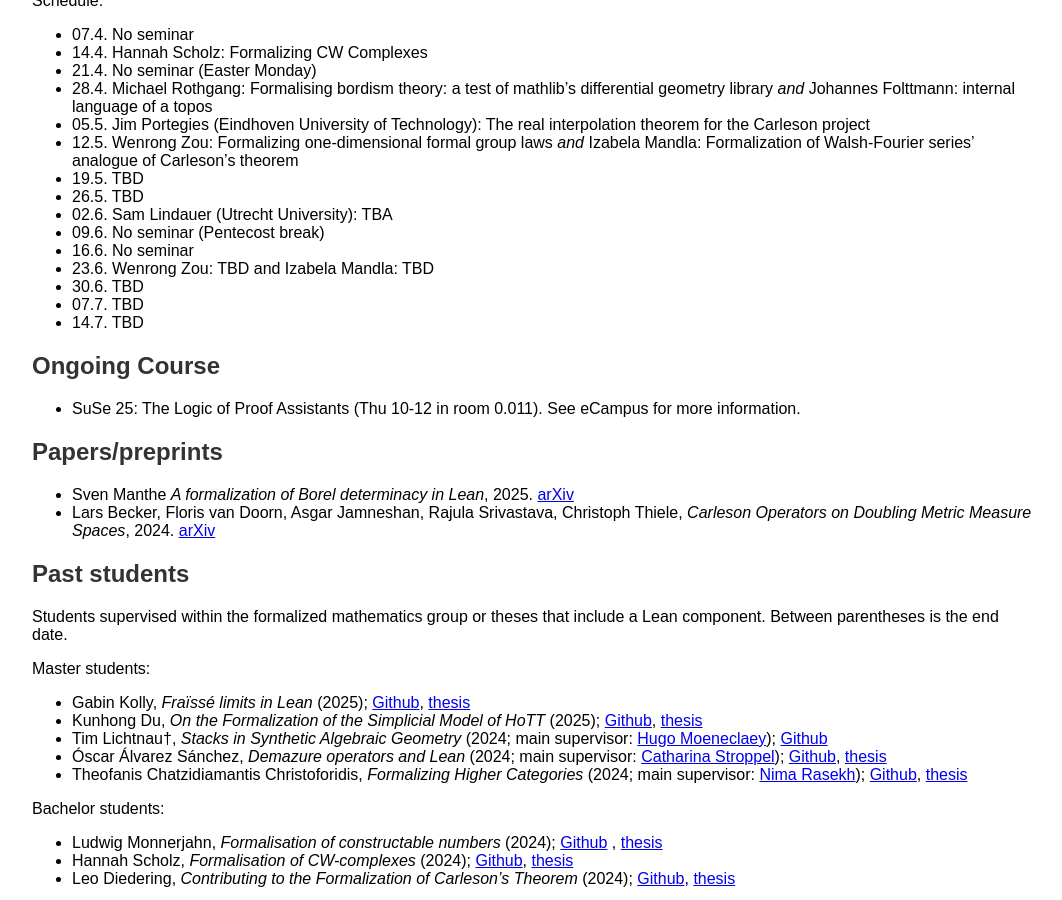
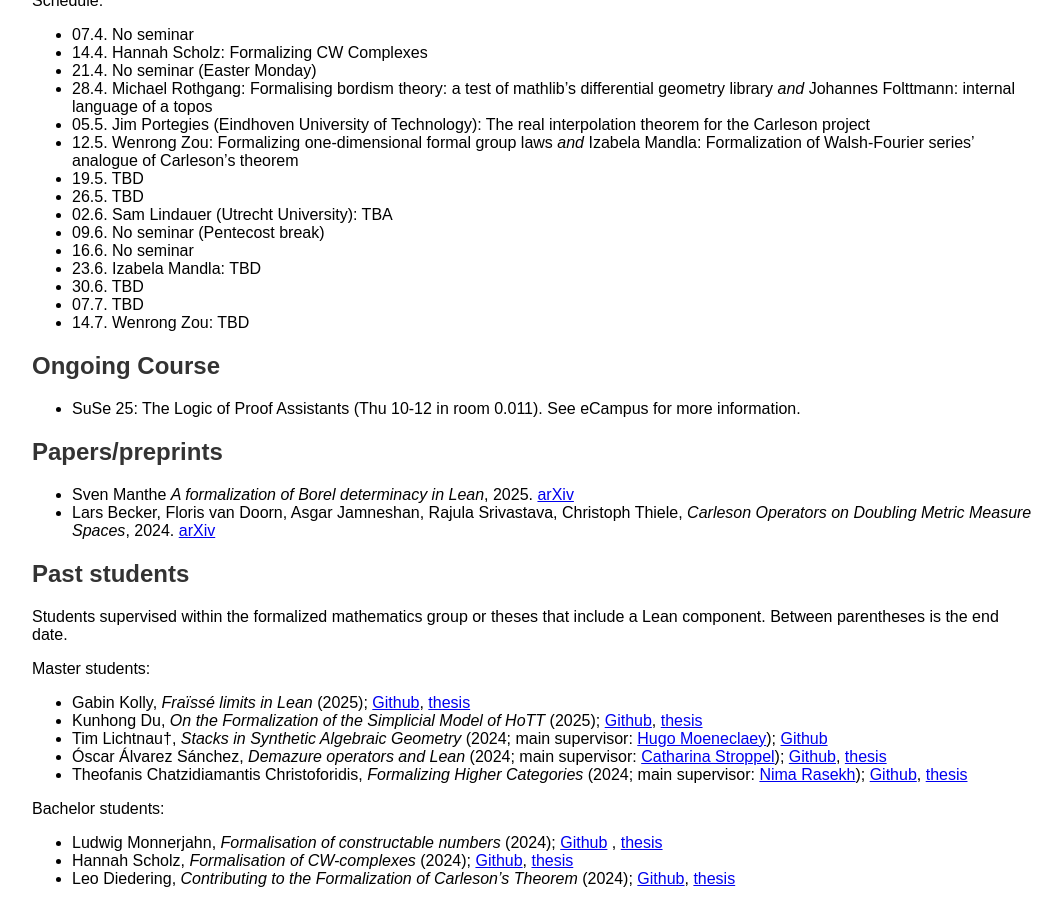
Before and after one commit to fpvandoorn/fpvandoorn.github.io, a Jekyll site: the page built from formalized-mathematics.md, in a window 1280 px wide and 900 px high, scrolled down 812 px. Shown: the whole window, without its empty margins (108-1170 px from the left). Built offline with Jekyll 4.4.1, drawn with Linux system fonts in a browser that asks for light colours; our own code applies the rules of GitHub Pages for plain Markdown files.

Commit message:
Update formalized-mathematics.md (#7)

```diff
--- a/formalized-mathematics.md
+++ b/formalized-mathematics.md
@@ -56,10 +56,10 @@ Schedule:
 * 02.6. Sam Lindauer (Utrecht University): TBA
 * 09.6. No seminar (Pentecost break)
 * 16.6. No seminar
-* 23.6. Wenrong Zou: TBD and Izabela Mandla: TBD
+* 23.6. Izabela Mandla: TBD
 * 30.6. TBD
 * 07.7. TBD
-* 14.7. TBD
+* 14.7. Wenrong Zou: TBD
 
 
 ## Ongoing Course
```
